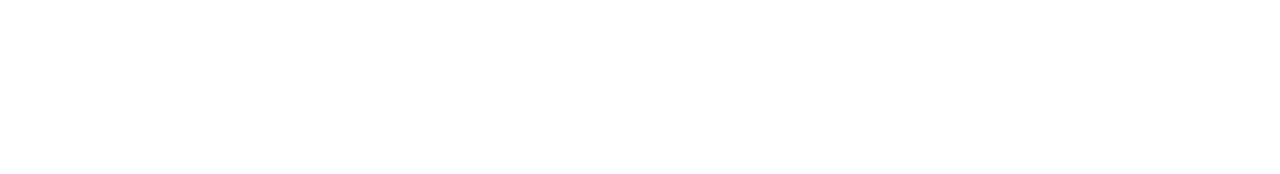
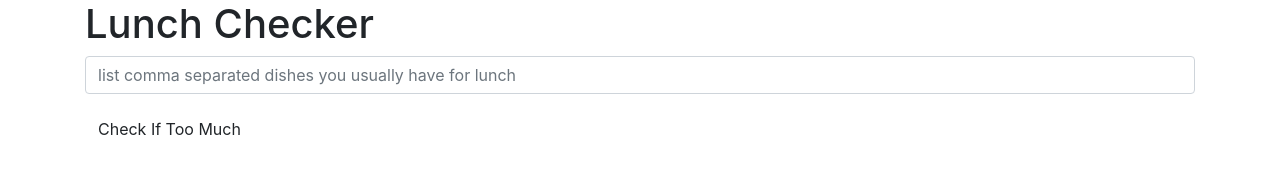
Before and after one commit to erikwsmith/Assignment1, a plain HTML site: page Assignment1/Module1_Solution/index.html in a window 1280 px wide. Drawn offline with nearby package versions, Linux system fonts and the light colour scheme.

Commit message:
New Stuff

```diff
--- a/Assignment1/Module1_Solution/index.html
+++ b/Assignment1/Module1_Solution/index.html
@@ -1,10 +1,29 @@
-<!DOCTYPE html>
-<html>
+<!doctype html>
+<html lang="en">
   <head>
-    <meta charset="utf-8">
-    <title>Assignment 1 Solution</title>
+    <title>Lunch Checker</title>
+    <meta name="viewport" content="width=device-width, initial-scale=1">
+    <link rel="stylesheet" href="styles/bootstrap.min.css">
+    <style>
+      .message { font-size: 1.3em; font-weight: bold; }
+    </style>
   </head>
-  <body>
+<body>
+   <div class="container">
+     <h1>Lunch Checker</h1>
 
-  </body>
+         <div class="form-group">
+             <input id="lunch-menu" type="text"
+             placeholder="list comma separated dishes you usually have for lunch"
+             class="form-control">
+         </div>
+         <div class="form-group">
+             <button class="btn btn-default">Check If Too Much</button>
+         </div>
+         <div class="form-group message">
+           <!-- Your message can go here. -->
+         </div>
+   </div>
+
+</body>
 </html>
```
Also changed, not shown: 1 other file.
